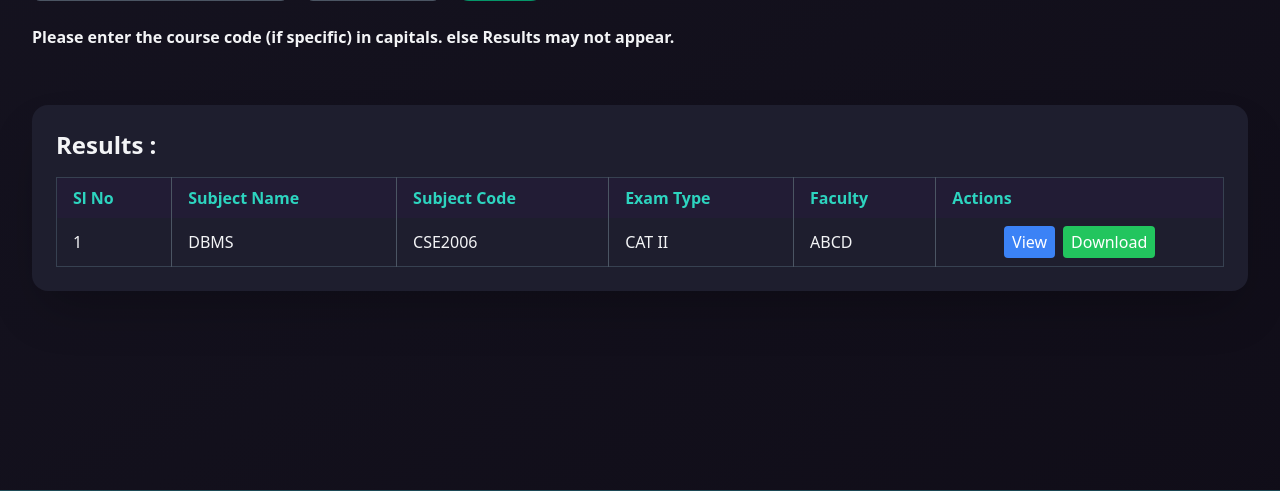
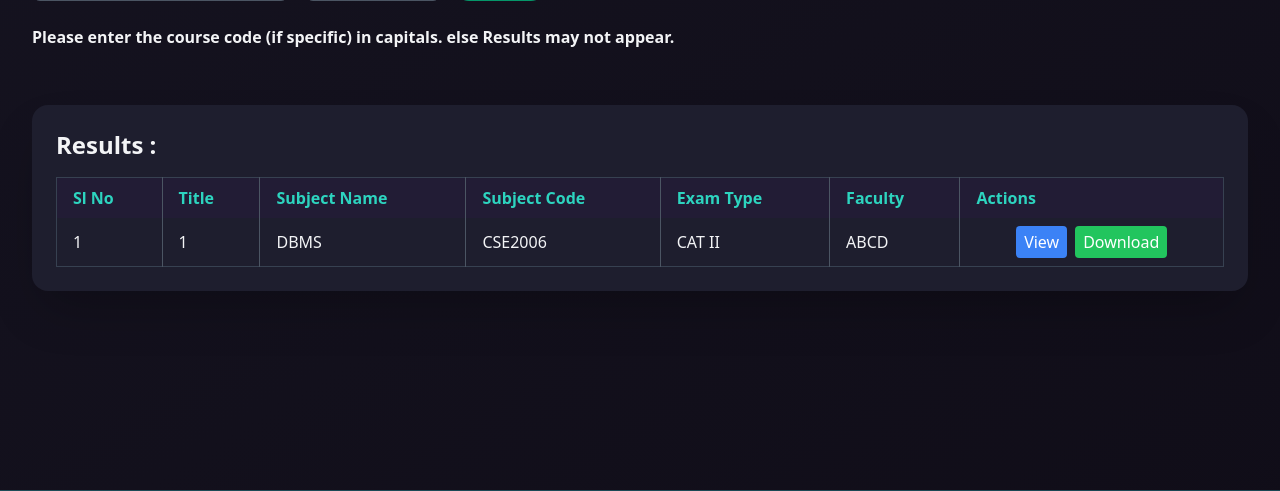
Before and after one commit to krishnasouravvemuri/PaperRepo, a Django app: page /ImportantTopics/ in a window 1280 px wide. Shown: the part 225-716 px from the top of the page. Run offline with Django 5.2, Linux system fonts and the light colour scheme; data comes from the database, SQL or seed files in the repository; some libraries are stand-ins or nearby versions.

Commit message:
Update ImportantTopics.html

```diff
--- a/papers/templates/ImportantTopics.html
+++ b/papers/templates/ImportantTopics.html
@@ -39,6 +39,7 @@
                 <thead class="bg-[#221c35] text-teal-400">
                     <tr>
                         <th class="px-4 py-2 border-r border-gray-600">Sl No</th>
+                        <th class="px-4 py-2 border-r border-gray-600">Title</th>
                         <th class="px-4 py-2 border-r border-gray-600">Subject Name</th>
                         <th class="px-4 py-2 border-r border-gray-600">Subject Code</th>
                         <th class="px-4 py-2 border-r border-gray-600">Exam Type</th>
@@ -50,6 +51,7 @@
                     {% for topic in topics %}
                         <tr class="border-b border-gray-700 hover:bg-[#2a2235]">
                             <td class="px-4 py-2 border-r border-gray-600">{{ forloop.counter }}</td>
+                            <td class="px-4 py-2 border-r border-gray-600">{{ topic.important_topic_title }}</td>
                             <td class="px-4 py-2 border-r border-gray-600">{{ topic.subject_name }}</td>
                             <td class="px-4 py-2 border-r border-gray-600">{{ topic.subject_code }}</td>
                             <td class="px-4 py-2 border-r border-gray-600">{{ topic.exam_type }}</td>
```
